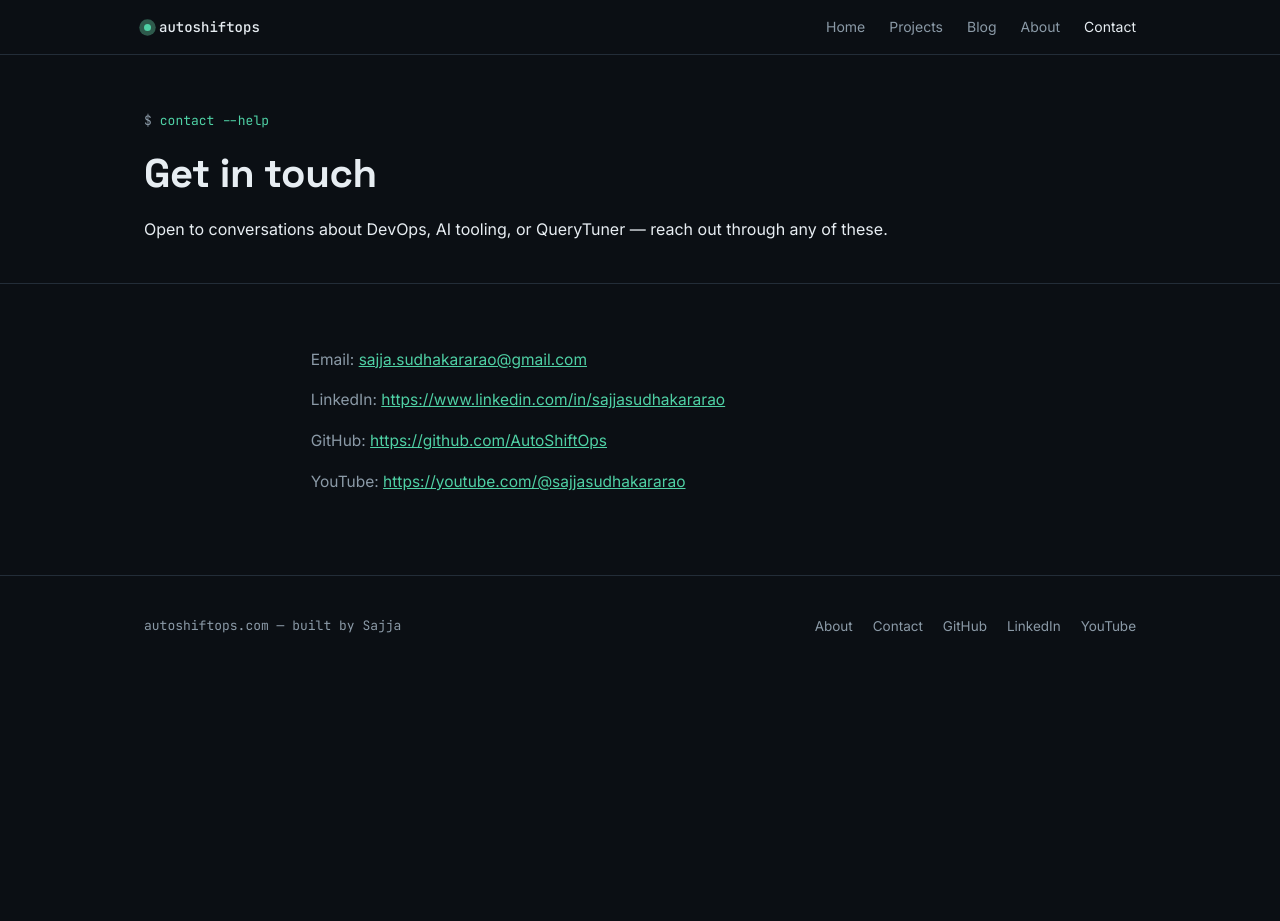
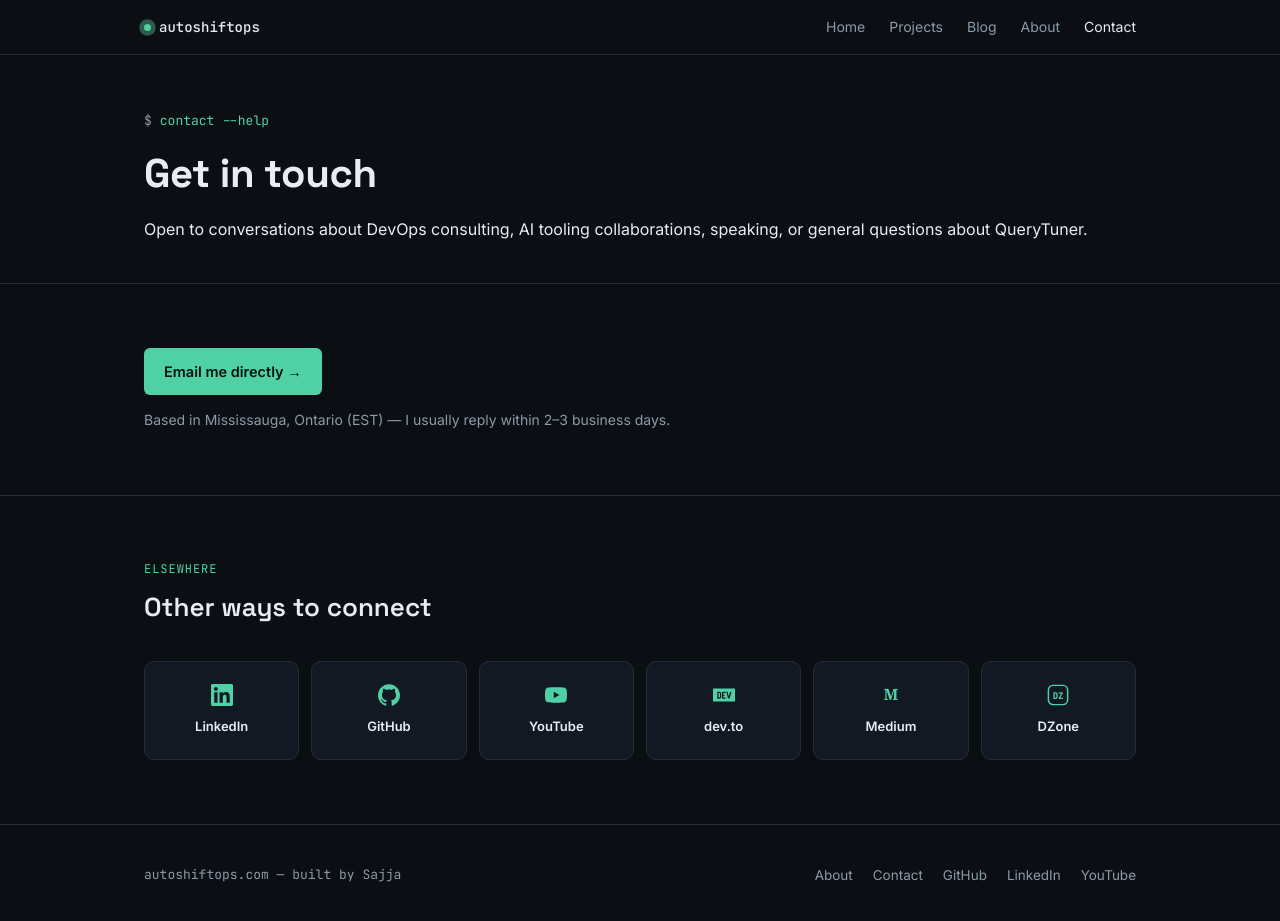
Before and after one commit to AutoShiftOps/autoshiftops.github.io, a Jekyll site: the page built from contact.md, in a window 1280 px wide and 926 px high. Shown: the top 921 px of the window. Built offline with Jekyll 4.4.1, drawn with Linux system fonts in a browser that asks for light colours.

Commit message:
Polish About and Contact pages
Both were thin: About was three short paragraphs with no photo or
credentials, Contact was four plain-text link lines with no styling.

About: adds photo + credentials row (reusing the .cred badge style),
a Skills & Stack pill list, and a Certifications section linking to
the homepage's cert badges (now anchored via #certifications).
Elsewhere section expanded to include dev.to/Medium/DZone.

Contact: leads with a prominent "Email me directly" CTA and an
availability/response-time note, followed by styled channel cards
(reusing the homepage's publish-card component) instead of a bare
link list.

Both stay on the existing top-nav layout, not the sidebar shell.

```diff
--- a/assets/css/main.css
+++ b/assets/css/main.css
@@ -217,6 +217,15 @@ section{ padding:64px 0; border-bottom:1px solid var(--border); }
 .post-row .post-title{ font-family:var(--font-display); font-size:16px; }
 .post-row .post-date{ font-family:var(--font-mono); font-size:12px; color:var(--text-dim); white-space:nowrap; }
 .post-row.hidden{ display:none; }
+
+.contact-note{ margin-top:14px; color:var(--text-dim); font-size:14px; }
+
+/* ---------- About intro ---------- */
+.about-intro{ display:flex; align-items:center; gap:24px; flex-wrap:wrap; }
+.about-photo{
+  width:96px; height:96px; border-radius:50%; object-fit:cover; flex-shrink:0;
+  border:3px solid var(--signal); box-shadow:0 0 0 5px var(--signal-dim);
+}
 
 /* ---------- Prose (posts, about, contact) ---------- */
 .prose{ max-width:70ch; }
--- a/contact.md
+++ b/contact.md
@@ -8,15 +8,30 @@ description: Get in touch with Sajja.
   <div class="wrap">
     <div class="eyebrow">contact --help</div>
     <h1>Get in touch</h1>
-    <p class="sub">Open to conversations about DevOps, AI tooling, or QueryTuner — reach out through any of these.</p>
+    <p class="sub">Open to conversations about DevOps consulting, AI tooling collaborations, speaking, or general questions about QueryTuner.</p>
   </div>
 </header>
 
 <section>
-  <div class="wrap prose">
-    <p>Email: <a href="mailto:sajja.sudhakararao@gmail.com">sajja.sudhakararao@gmail.com</a></p>
-    <p>LinkedIn: <a href="{{ site.social.linkedin }}" target="_blank" rel="noopener">{{ site.social.linkedin }}</a></p>
-    <p>GitHub: <a href="{{ site.social.github_org }}" target="_blank" rel="noopener">{{ site.social.github_org }}</a></p>
-    <p>YouTube: <a href="{{ site.social.youtube }}" target="_blank" rel="noopener">{{ site.social.youtube }}</a></p>
+  <div class="wrap">
+    <a class="btn btn-primary" href="mailto:sajja.sudhakararao@gmail.com">Email me directly &rarr;</a>
+    <p class="contact-note">Based in {{ site.author.location }} (EST) &mdash; I usually reply within 2&ndash;3 business days.</p>
   </div>
 </section>
+
+<section>
+  <div class="wrap">
+    <div class="section-head">
+      <span class="label">Elsewhere</span>
+      <h2>Other ways to connect</h2>
+    </div>
+    <div class="publish-grid">
+      <a class="publish-card" href="{{ site.social.linkedin }}" target="_blank" rel="noopener">{% include icons.html name="linkedin" %}<span>LinkedIn</span></a>
+      <a class="publish-card" href="{{ site.social.github_org }}" target="_blank" rel="noopener">{% include icons.html name="github" %}<span>GitHub</span></a>
+      <a class="publish-card" href="{{ site.social.youtube }}" target="_blank" rel="noopener">{% include icons.html name="youtube" %}<span>YouTube</span></a>
+      <a class="publish-card" href="{{ site.social.devto }}" target="_blank" rel="noopener">{% include icons.html name="devto" %}<span>dev.to</span></a>
+      <a class="publish-card" href="{{ site.social.medium }}" target="_blank" rel="noopener">{% include icons.html name="medium" %}<span>Medium</span></a>
+      <a class="publish-card" href="{{ site.social.dzone }}" target="_blank" rel="noopener">{% include icons.html name="dzone" %}<span>DZone</span></a>
+    </div>
+  </div>
+</section>
--- a/index.html
+++ b/index.html
@@ -115,7 +115,7 @@ title: Home
 </section>
 
 <!-- CERTIFICATIONS -->
-<section>
+<section id="certifications">
   <div class="section-head">
     <span class="label">Credentials</span>
     <h2>Certifications &amp; badges</h2>
```
Also changed, not shown: about.md (+23 -1 lines).
